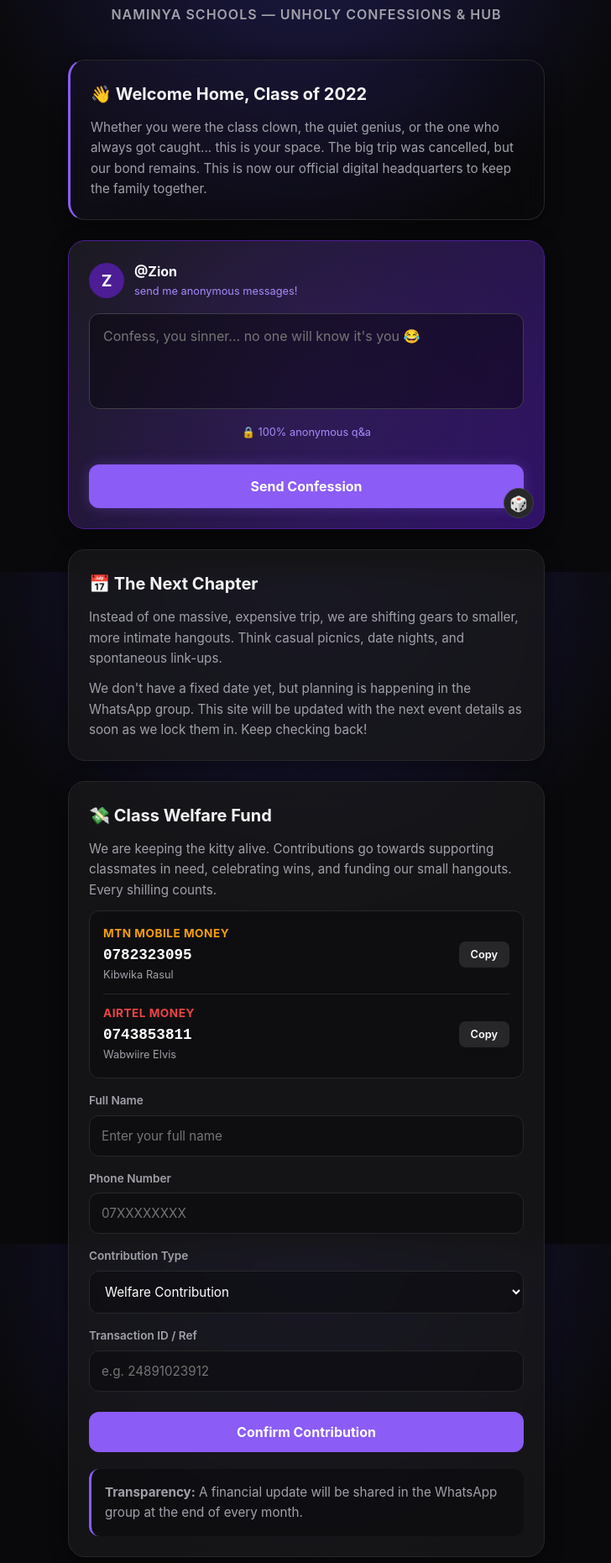
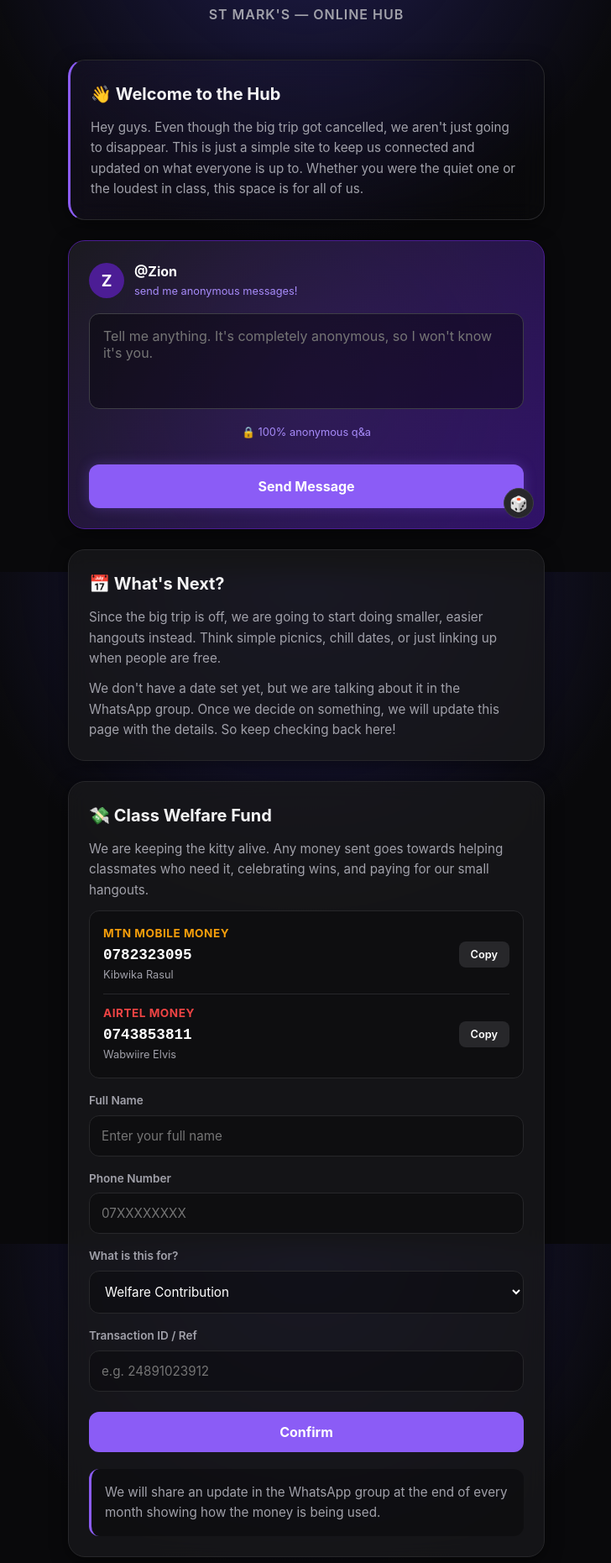
Before and after one commit to zioneddie/zionmgt-trip-org, a plain HTML site: page index.html in a window 1280 px wide. Shown: the part 119-1980 px from the top of the page at 84% size, without its empty margins (275-1003 px from the left). Drawn offline with Linux system fonts and the light colour scheme.

Commit message:
Update title and content for St Mark's Online Hub

```diff
--- a/index.html
+++ b/index.html
@@ -3,7 +3,7 @@
 <head>
   <meta charset="UTF-8">
   <meta name="viewport" content="width=device-width, initial-scale=1.0">
-  <title>Class of 2022 — Unholy Confessions & Hub</title>
+  <title>Class of 2022 — St Mark's Online Hub</title>
   <style>
     :root {
       --bg: #09090b;
@@ -84,7 +84,7 @@
       background: linear-gradient(90deg, rgba(139, 92, 246, 0.05) 0%, transparent 100%);
     }
 
-    /* Confessions Box (Unholy Confessions Style) */
+    /* Confessions Box */
     .confession-box {
       background: linear-gradient(135deg, #18181b, #2e1065);
       border: 1px solid #4c1d95;
@@ -195,21 +195,21 @@
 
   <header>
     <h1>Class of 2022</h1>
-    <p>Naminya Schools — Unholy Confessions & Hub</p>
+    <p>St Mark's — Online Hub</p>
   </header>
 
   <div class="container">
 
-    <!-- Welcome Note -->
+    <!-- Welcome Note (Simplified English) -->
     <div class="card welcome-note">
-      <h2>👋 Welcome Home, Class of 2022</h2>
-      <p>Whether you were the class clown, the quiet genius, or the one who always got caught... this is your space. The big trip was cancelled, but our bond remains. This is now our official digital headquarters to keep the family together.</p>
+      <h2>👋 Welcome to the Hub</h2>
+      <p>Hey guys. Even though the big trip got cancelled, we aren't just going to disappear. This is just a simple site to keep us connected and updated on what everyone is up to. Whether you were the quiet one or the loudest in class, this space is for all of us.</p>
     </div>
 
     <!-- Unholy Confessions (Centerpiece) -->
     <div class="card confession-box">
       <form action="https://formspree.io/f/xnpjjpky" method="POST">
-        <input type="hidden" name="_subject" value="💬 New Unholy Confession for Zion!">
+        <input type="hidden" name="_subject" value="💬 New Anonymous Message!">
 
         <div class="confession-header">
           <div class="avatar">Z</div>
@@ -219,27 +219,27 @@
           </div>
         </div>
 
-        <textarea name="Anonymous Message" id="nglInput" rows="4" placeholder="Confess, you sinner... no one will know it's you 😂" required class="confession-textarea"></textarea>
+        <textarea name="Anonymous Message" id="nglInput" rows="4" placeholder="Tell me anything. It's completely anonymous, so I won't know it's you." required class="confession-textarea"></textarea>
 
         <button type="button" class="dice-btn" onclick="getRandomPrompt()">🎲</button>
 
         <p style="font-size: 0.8rem; text-align: center; margin-top: 10px; color: #a78bfa; position: relative; z-index: 1;">🔒 100% anonymous q&a</p>
 
-        <button type="submit" class="confession-btn">Send Confession</button>
+        <button type="submit" class="confession-btn">Send Message</button>
       </form>
     </div>
 
-    <!-- Event Updates & Record -->
+    <!-- Event Updates & Record (Simplified English) -->
     <div class="card">
-      <h2>📅 The Next Chapter</h2>
-      <p>Instead of one massive, expensive trip, we are shifting gears to smaller, more intimate hangouts. Think casual picnics, date nights, and spontaneous link-ups.</p>
-      <p>We don't have a fixed date yet, but planning is happening in the WhatsApp group. This site will be updated with the next event details as soon as we lock them in. Keep checking back!</p>
+      <h2>📅 What's Next?</h2>
+      <p>Since the big trip is off, we are going to start doing smaller, easier hangouts instead. Think simple picnics, chill dates, or just linking up when people are free.</p>
+      <p>We don't have a date set yet, but we are talking about it in the WhatsApp group. Once we decide on something, we will update this page with the details. So keep checking back here!</p>
     </div>
 
     <!-- Class Fund / Welfare -->
     <div class="card">
       <h2>💸 Class Welfare Fund</h2>
-      <p>We are keeping the kitty alive. Contributions go towards supporting classmates in need, celebrating wins, and funding our small hangouts. Every shilling counts.</p>
+      <p>We are keeping the kitty alive. Any money sent goes towards helping classmates who need it, celebrating wins, and paying for our small hangouts.</p>
 
       <div class="momo-box">
         <div class="momo-row">
@@ -268,11 +268,11 @@
         <label for="phone">Phone Number</label>
         <input type="tel" name="Phone Number" id="phone" placeholder="07XXXXXXXX" required>
 
-        <label for="paymentType">Contribution Type</label>
+        <label for="paymentType">What is this for?</label>
         <select name="Payment Type" id="paymentType" onchange="toggleCustomAmount()">
           <option value="Welfare Contribution">Welfare Contribution</option>
           <option value="Event Fund">Event Fund</option>
-          <option value="Custom / Top-up">Custom / Top-up</option>
+          <option value="Custom / Top-up">Other / Top-up</option>
         </select>
 
         <div id="customAmountGroup" style="display: none;">
@@ -283,11 +283,11 @@
         <label for="txid">Transaction ID / Ref</label>
         <input type="text" name="Transaction ID" id="txid" placeholder="e.g. 24891023912" required>
 
-        <button type="submit" class="btn" style="margin-top: 24px;">Confirm Contribution</button>
+        <button type="submit" class="btn" style="margin-top: 24px;">Confirm</button>
       </form>
 
       <div class="notice">
-        <p><strong>Transparency:</strong> A financial update will be shared in the WhatsApp group at the end of every month.</p>
+        <p>We will share an update in the WhatsApp group at the end of every month showing how the money is being used.</p>
       </div>
     </div>
 
@@ -300,7 +300,7 @@
 
       <div class="contact-links" style="margin-top: 20px;">
         <a href="https://wa.me/qr/2MFKKV43BY7FH1" target="_blank" class="contact-item">
-          <span>WhatsApp Organizer (Zion)</span>
+          <span>WhatsApp Admin (Zion)</span>
           <span style="color: var(--whatsapp);">Direct Chat</span>
         </a>
         <a href="https://x.com/suppressed256" target="_blank" class="contact-item">
@@ -333,9 +333,9 @@
       }
     }
 
-    // Dice Random Prompt Generator (Unholy Confessions style)
+    // Dice Random Prompt Generator
     const prompts = [
-      "Confess, you sinner... no one will know it's you 😂",
+      "Tell me anything. It's completely anonymous, so I won't know it's you.",
       "Who was your secret high school crush?",
       "What's the worst lie you told a teacher?",
       "Who is most likely to get drunk first at our next hangout? 🍻",
```
